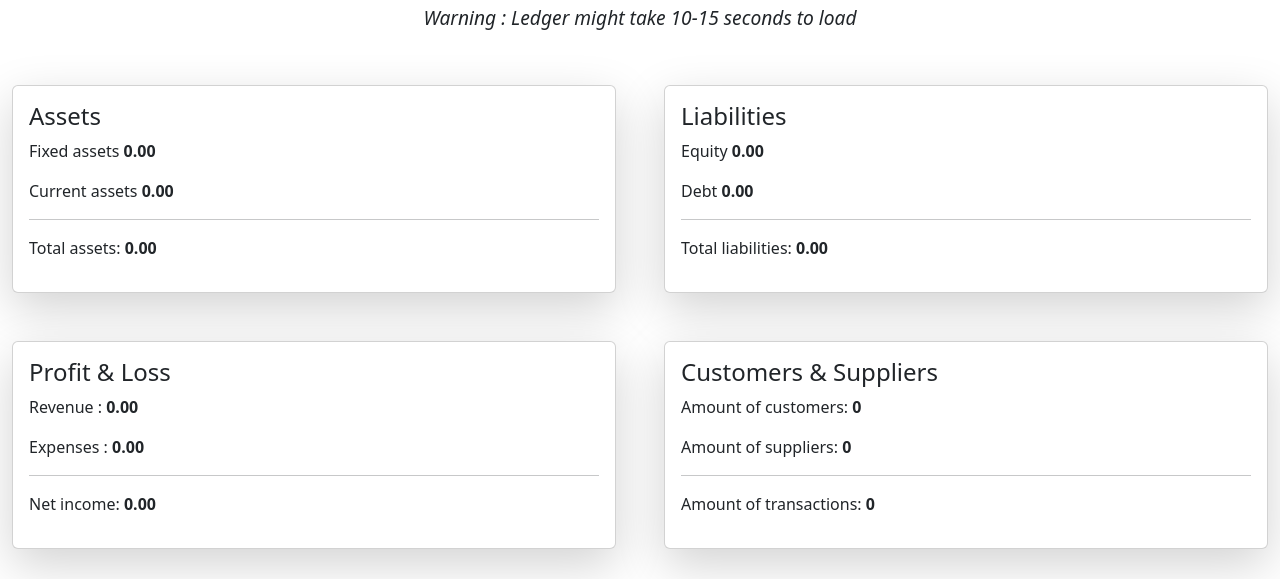
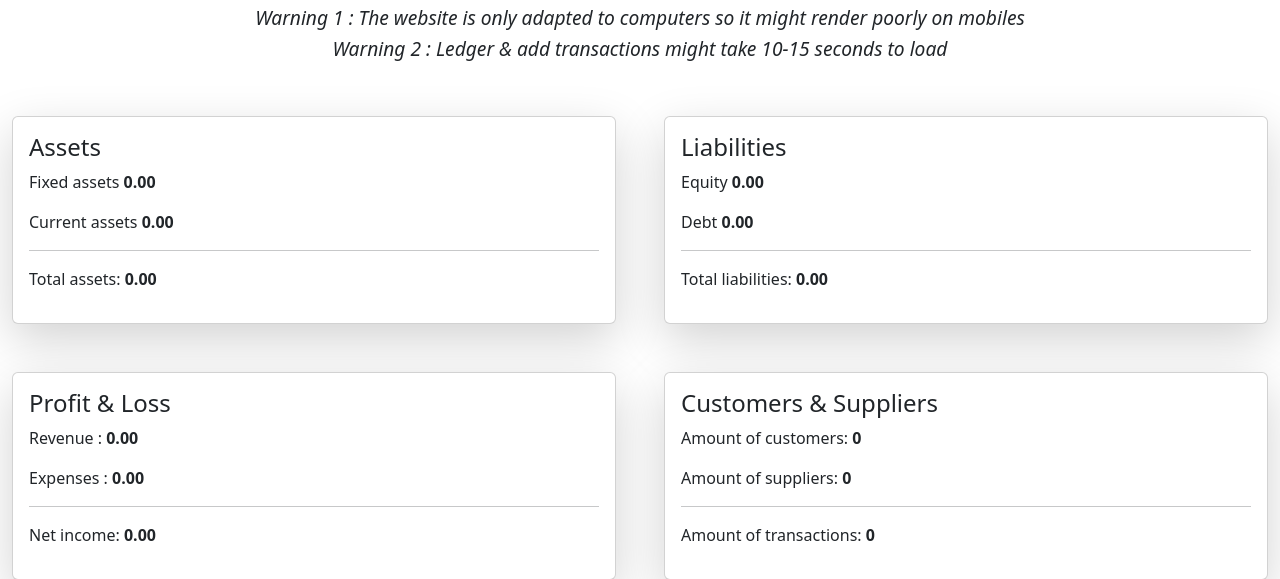
Before and after one commit to Susu29/Lucash_Flow, a Django app: page /accounting/home in a window 1280 px wide. Shown: the part 66-645 px from the top of the page. Run offline with Django 5.2, Linux system fonts and the light colour scheme; parts of the project's set-up code (start-up, migrations or seed data) failed here and were passed over; some libraries are stand-ins or nearby versions.

Commit message:
Adapted warning messages on home

```diff
--- a/djangolucash/accounting/templates/accounting/home.html
+++ b/djangolucash/accounting/templates/accounting/home.html
@@ -2,7 +2,9 @@
 {% load humanize %}
 
 <div class = "container mt-5">
-    <h3 class="display-6" style="text-align: center; font-style: italic; font-size: 1.2rem;">Warning : Ledger might take 10-15 seconds to load</h3>
+    <h3 class="display-6" style="text-align: center; font-style: italic; font-size: 1.2rem;">Warning 1 : The website is only adapted to computers so it might render poorly on mobiles</h3>
+    <h3 class="display-6" style="text-align: center; font-style: italic; font-size: 1.2rem;">Warning 2 : Ledger & add transactions might take 10-15 seconds to load</h3>
+
 </div>
 
 <div class="row">
```
